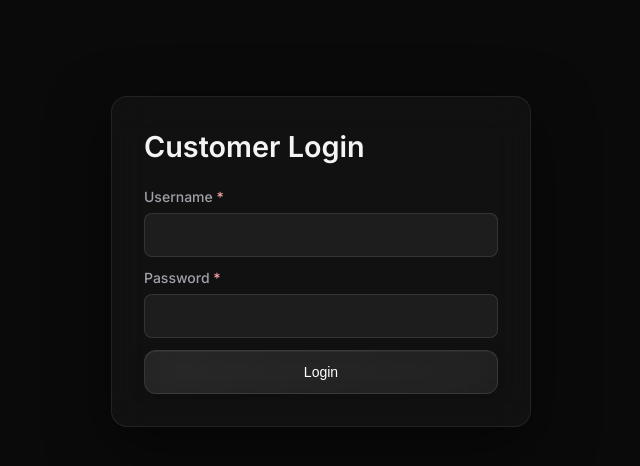
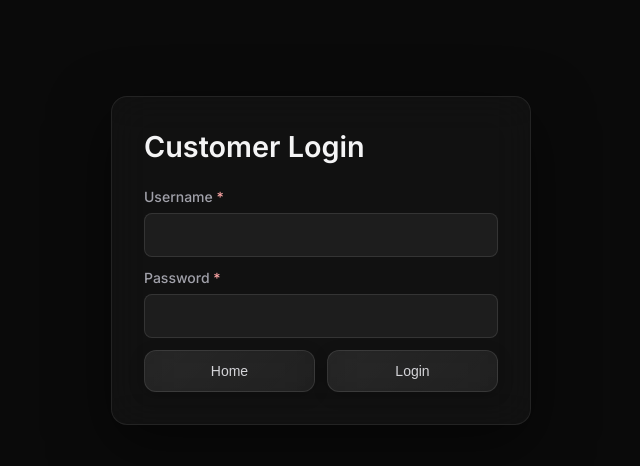
Before and after one commit to RogelioAD/RetellAI, a React (Create React App) app in the folder client/: page / in a window 1280 px wide. Both pictures are taken after a click on the button "View Transcripts". Shown: the top 466 px of the page, without its empty margins (319-959 px from the left). Built offline with nearby package versions, Linux system fonts and the light colour scheme; no server answers.

Commit message:
Enhance Login and Home components with improved button styles and functionality; add navigation to Home from Login and update App to reflect changes.

```diff
--- a/client/src/App.js
+++ b/client/src/App.js
@@ -18,7 +18,7 @@ export default function App() {
 
   // Show login page when user clicks "View Transcripts"
   if (!token && showLogin) {
-    return <Login onLogin={login} />;
+    return <Login onLogin={login} onNavigateToHome={() => setShowLogin(false)} />;
   }
 
   return <Dashboard token={token} user={user} onLogout={logout} />;
--- a/client/src/pages/Home.js
+++ b/client/src/pages/Home.js
@@ -1,6 +1,5 @@
 import React from "react";
 import { useResponsive } from "../hooks/useResponsive";
-import Button from "../components/common/Button";
 import "../index.css";
 
 /**
@@ -35,16 +34,44 @@ export default function Home({ onNavigateToLogin }) {
       >
         Quantum Consulting
       </h1>
-      <Button
+      <button
         onClick={onNavigateToLogin}
         style={{
           padding: isMobile ? "16px 32px" : "18px 40px",
           fontSize: isMobile ? "16px" : "18px",
-          fontWeight: 500,
+          border: "1px solid rgba(255, 255, 255, 0.1)",
+          background: "linear-gradient(135deg, rgba(255, 255, 255, 0.08) 0%, rgba(255, 255, 255, 0.05) 100%)",
+          backdropFilter: "blur(20px)",
+          WebkitBackdropFilter: "blur(20px)",
+          color: "#d4d4d8",
+          borderRadius: "12px",
+          cursor: "pointer",
+          fontWeight: 400,
+          transition: "all 0.3s cubic-bezier(0.4, 0, 0.2, 1)",
+          whiteSpace: "nowrap",
+          boxShadow: "0 4px 16px rgba(0, 0, 0, 0.2)",
+          position: "relative",
+          overflow: "hidden",
+        }}
+        onMouseOver={(e) => {
+          e.target.style.background = "linear-gradient(135deg, rgba(102, 126, 234, 0.25) 0%, rgba(118, 75, 162, 0.25) 50%, rgba(240, 147, 251, 0.2) 100%)";
+          e.target.style.borderColor = "rgba(255, 255, 255, 0.25)";
+          e.target.style.color = "#fff";
+          e.target.style.fontWeight = 500;
+          e.target.style.transform = "translateY(-1px) scale(1.02)";
+          e.target.style.boxShadow = "0 12px 40px rgba(102, 126, 234, 0.35)";
+        }}
+        onMouseOut={(e) => {
+          e.target.style.background = "linear-gradient(135deg, rgba(255, 255, 255, 0.08) 0%, rgba(255, 255, 255, 0.05) 100%)";
+          e.target.style.borderColor = "rgba(255, 255, 255, 0.1)";
+          e.target.style.color = "#d4d4d8";
+          e.target.style.fontWeight = 400;
+          e.target.style.transform = "translateY(0) scale(1)";
+          e.target.style.boxShadow = "0 4px 16px rgba(0, 0, 0, 0.2)";
         }}
       >
         View Transcripts
-      </Button>
+      </button>
     </div>
   );
 }
--- a/client/src/pages/Login.js
+++ b/client/src/pages/Login.js
@@ -11,7 +11,7 @@ const LOCKOUT_DURATION_MS = 5 * 60 * 1000; // 5 minutes
 /**
  * Login page component with responsive design
  */
-export default function Login({ onLogin }) {
+export default function Login({ onLogin, onNavigateToHome }) {
   const { isMobile } = useResponsive();
   const [username, setUsername] = useState("");
   const [password, setPassword] = useState("");
@@ -171,13 +171,101 @@ export default function Login({ onLogin }) {
           required
           disabled={loading || isLockedOut}
         />
-        <Button
-          type="submit"
-          disabled={loading || isLockedOut}
-          fullWidth
-        >
-          {loading ? "Logging in..." : "Login"}
-        </Button>
+        <div style={{
+          display: "flex",
+          gap: "12px",
+          marginTop: "8px"
+        }}>
+          {onNavigateToHome && (
+            <button
+              type="button"
+              onClick={onNavigateToHome}
+              disabled={loading || isLockedOut}
+              style={{
+                flex: 1,
+                padding: isMobile ? "12px 20px" : "12px 20px",
+                fontSize: isMobile ? "14px" : "14px",
+                border: "1px solid rgba(255, 255, 255, 0.1)",
+                background: "linear-gradient(135deg, rgba(255, 255, 255, 0.08) 0%, rgba(255, 255, 255, 0.05) 100%)",
+                backdropFilter: "blur(20px)",
+                WebkitBackdropFilter: "blur(20px)",
+                color: "#d4d4d8",
+                borderRadius: "12px",
+                cursor: loading || isLockedOut ? "not-allowed" : "pointer",
+                fontWeight: 400,
+                transition: "all 0.3s cubic-bezier(0.4, 0, 0.2, 1)",
+                whiteSpace: "nowrap",
+                boxShadow: "0 4px 16px rgba(0, 0, 0, 0.2)",
+                position: "relative",
+                overflow: "hidden",
+                opacity: loading || isLockedOut ? 0.5 : 1,
+              }}
+              onMouseOver={(e) => {
+                if (!loading && !isLockedOut) {
+                  e.target.style.background = "linear-gradient(135deg, rgba(255, 255, 255, 0.12) 0%, rgba(255, 255, 255, 0.08) 100%)";
+                  e.target.style.borderColor = "rgba(255, 255, 255, 0.2)";
+                  e.target.style.transform = "translateY(-1px) scale(1.02)";
+                  e.target.style.boxShadow = "0 8px 24px rgba(0, 0, 0, 0.3)";
+                }
+              }}
+              onMouseOut={(e) => {
+                if (!loading && !isLockedOut) {
+                  e.target.style.background = "linear-gradient(135deg, rgba(255, 255, 255, 0.08) 0%, rgba(255, 255, 255, 0.05) 100%)";
+                  e.target.style.borderColor = "rgba(255, 255, 255, 0.1)";
+                  e.target.style.transform = "translateY(0) scale(1)";
+                  e.target.style.boxShadow = "0 4px 16px rgba(0, 0, 0, 0.2)";
+                }
+              }}
+            >
+              Home
+            </button>
+          )}
+          <button
+            type="submit"
+            disabled={loading || isLockedOut}
+            style={{
+              flex: 1,
+              padding: isMobile ? "12px 20px" : "12px 20px",
+              fontSize: isMobile ? "14px" : "14px",
+              border: "1px solid rgba(255, 255, 255, 0.1)",
+              background: "linear-gradient(135deg, rgba(255, 255, 255, 0.08) 0%, rgba(255, 255, 255, 0.05) 100%)",
+              backdropFilter: "blur(20px)",
+              WebkitBackdropFilter: "blur(20px)",
+              color: "#d4d4d8",
+              borderRadius: "12px",
+              cursor: loading || isLockedOut ? "not-allowed" : "pointer",
+              fontWeight: 400,
+              transition: "all 0.3s cubic-bezier(0.4, 0, 0.2, 1)",
+              whiteSpace: "nowrap",
+              boxShadow: "0 4px 16px rgba(0, 0, 0, 0.2)",
+              position: "relative",
+              overflow: "hidden",
+              opacity: loading || isLockedOut ? 0.5 : 1,
+            }}
+            onMouseOver={(e) => {
+              if (!loading && !isLockedOut) {
+                e.target.style.background = "linear-gradient(135deg, rgba(102, 126, 234, 0.25) 0%, rgba(118, 75, 162, 0.25) 50%, rgba(240, 147, 251, 0.2) 100%)";
+                e.target.style.borderColor = "rgba(255, 255, 255, 0.25)";
+                e.target.style.color = "#fff";
+                e.target.style.fontWeight = 500;
+                e.target.style.transform = "translateY(-1px) scale(1.02)";
+                e.target.style.boxShadow = "0 12px 40px rgba(102, 126, 234, 0.35)";
+              }
+            }}
+            onMouseOut={(e) => {
+              if (!loading && !isLockedOut) {
+                e.target.style.background = "linear-gradient(135deg, rgba(255, 255, 255, 0.08) 0%, rgba(255, 255, 255, 0.05) 100%)";
+                e.target.style.borderColor = "rgba(255, 255, 255, 0.1)";
+                e.target.style.color = "#d4d4d8";
+                e.target.style.fontWeight = 400;
+                e.target.style.transform = "translateY(0) scale(1)";
+                e.target.style.boxShadow = "0 4px 16px rgba(0, 0, 0, 0.2)";
+              }
+            }}
+          >
+            {loading ? "Logging in..." : "Login"}
+          </button>
+        </div>
         {error && (
           <div style={{
             color: "#fca5a5",
```
